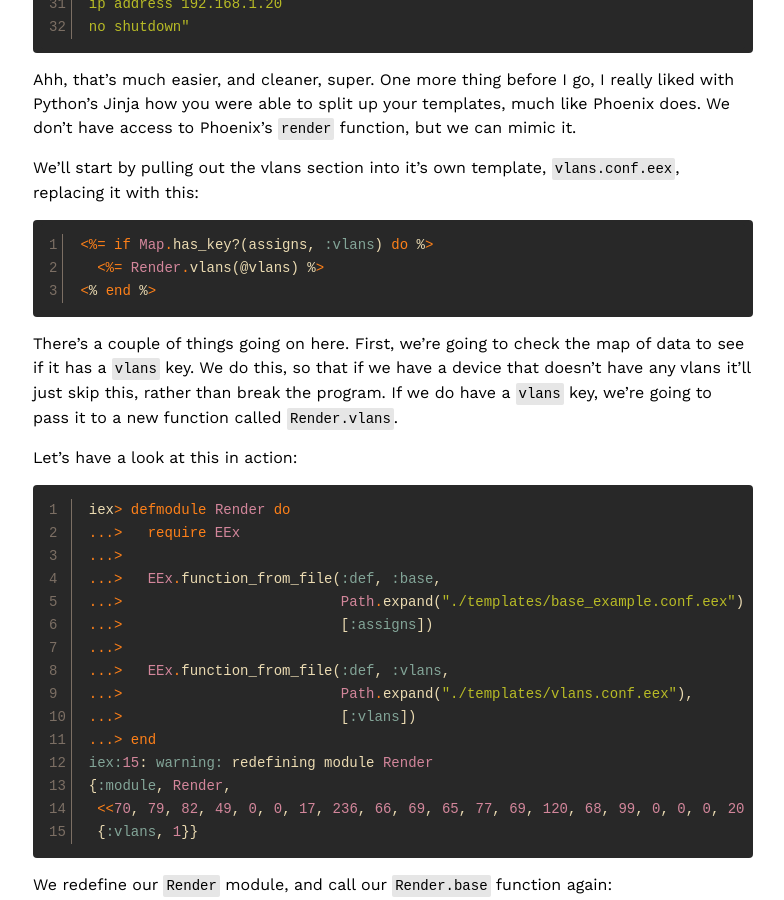
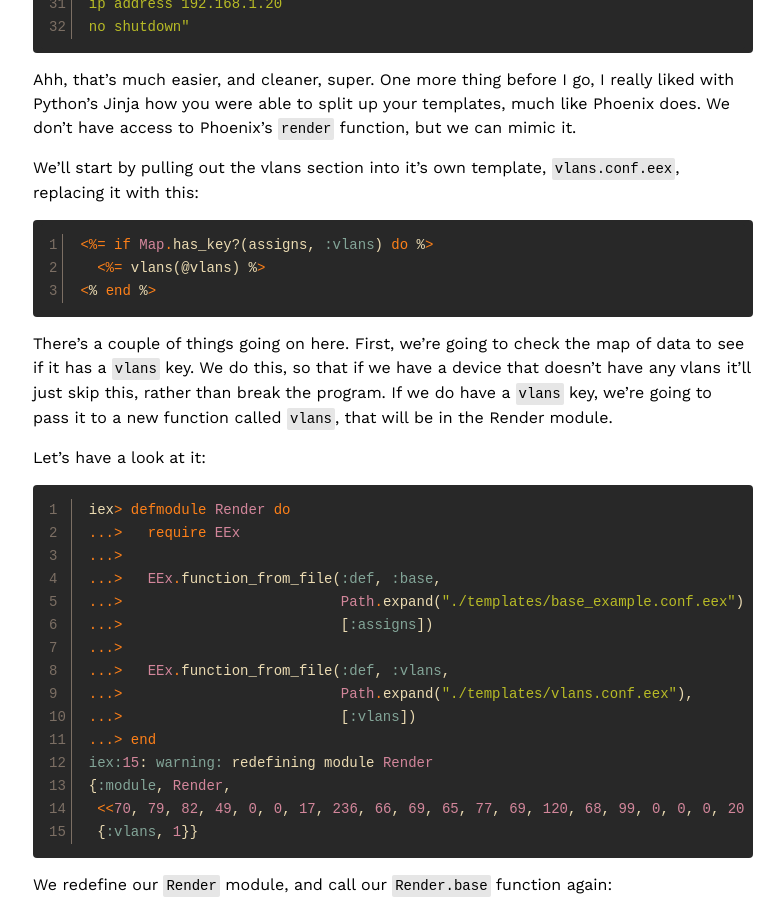
Before and after one commit to robphoenix/bordeltabernacle.github.io, a Jekyll site: the page built from _posts/2016-02-12-notes-on-elixir-templating-with-eex.markdown, in a window 1280 px wide and 900 px high, scrolled down 7348 px. Shown: the whole window, without its empty margins (247-1031 px from the left). Built offline with Jekyll 4.4.1, drawn with Linux system fonts in a browser that asks for light colours; nearby versions of some CDN libraries; comment, search, counter and statistics services are not loaded.

Commit message:
updated function name in base template

```diff
--- a/_posts/2016-02-12-notes-on-elixir-templating-with-eex.markdown
+++ b/_posts/2016-02-12-notes-on-elixir-templating-with-eex.markdown
@@ -359,7 +359,7 @@ We'll start by pulling out the vlans section into it's own template,
 
 {% highlight elixir linenos %}
 <%= if Map.has_key?(assigns, :vlans) do %>
-  <%= Render.vlans(@vlans) %>
+  <%= vlans(@vlans) %>
 <% end %>
 {% endhighlight %}
 
@@ -367,9 +367,9 @@ There's a couple of things going on here. First, we're going to check the map of
 data to see if it has a `vlans` key. We do this, so that if we have a device
 that doesn't have any vlans it'll just skip this, rather than break the program.
 If we do have a `vlans` key, we're going to pass it to a new function called
-`Render.vlans`.
+`vlans`, that will be in the Render module.
 
-Let's have a look at this in action:
+Let's have a look at it:
 
 {% highlight elixir linenos %}
 iex> defmodule Render do
```
